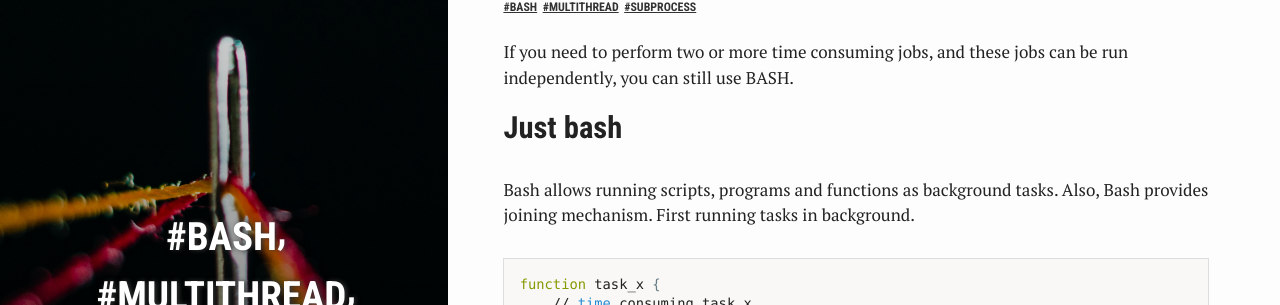
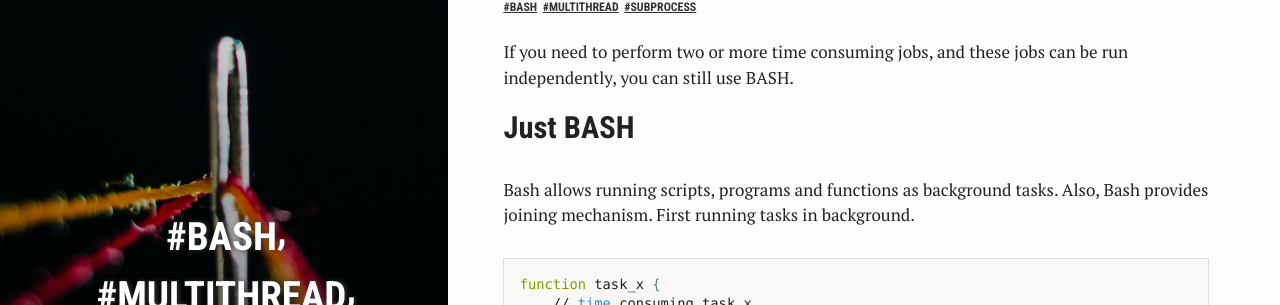
Before and after one commit to mwilczek-net/blog.mwilczek.net, a Jekyll site: the page built from _posts/2018-04-01-bash-multithreading.md, in a window 1280 px wide and 900 px high. Shown: the part 216-521 px from the top of the window. Built offline with Jekyll 4.4.1, drawn with Linux system fonts in a browser that asks for light colours.

```diff
--- a/_posts/2018-04-01-bash-multithreading.md
+++ b/_posts/2018-04-01-bash-multithreading.md
@@ -17,7 +17,7 @@ references:
 If you need to perform two or more time consuming jobs, and these jobs can be run independently,
 you can still use BASH.
 
-## Just bash
+## Just BASH
 
 Bash allows running scripts, programs and functions as background tasks. Also, Bash provides joining mechanism. First running tasks in background.
 
```
